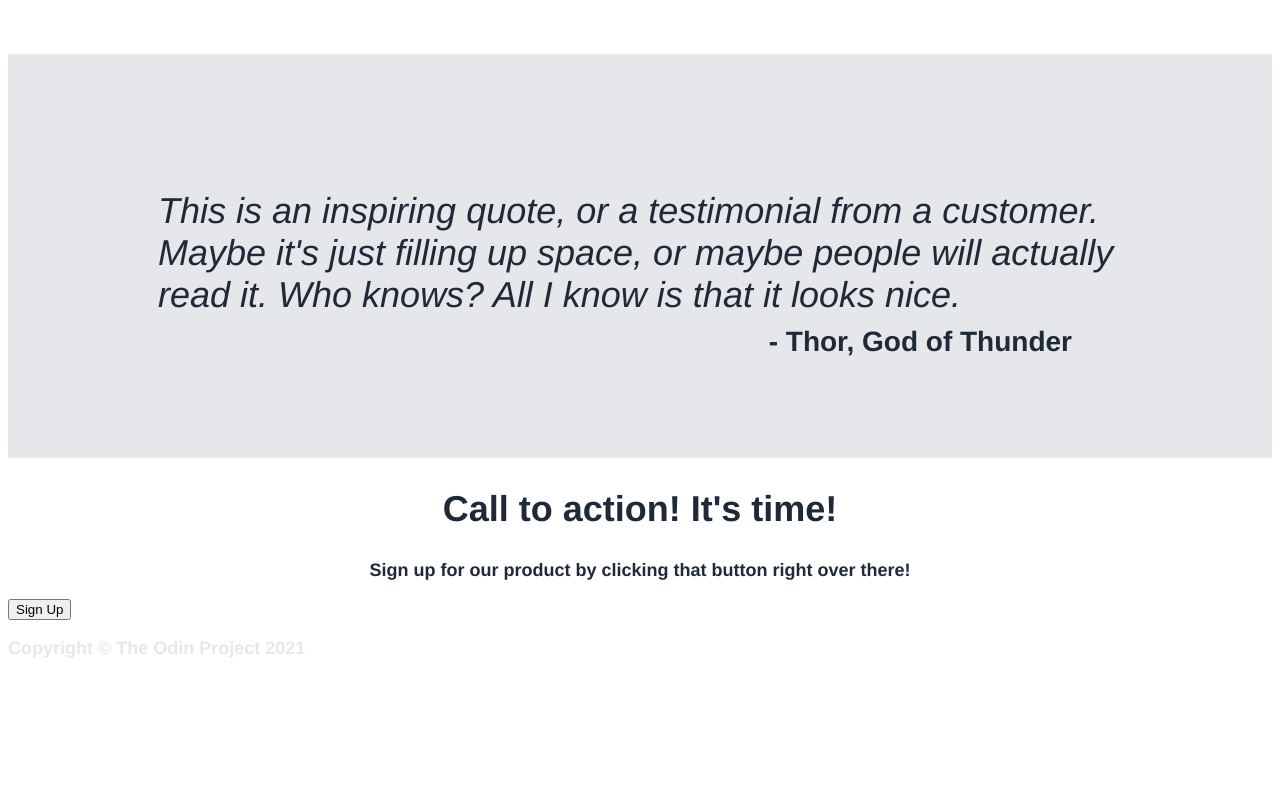
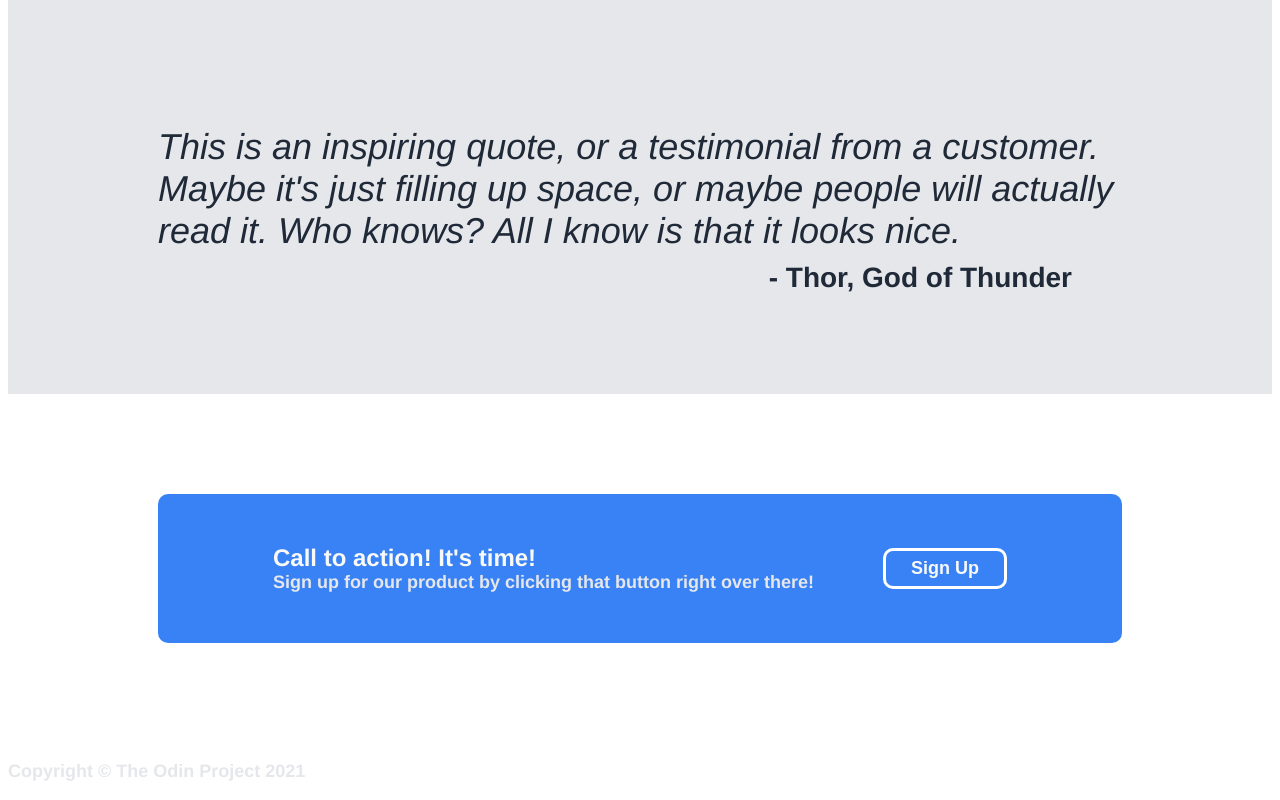
Before and after one commit to sabba2/project-landing-page, a plain HTML site: page index.html in a window 1280 px wide. Shown: the part 1004-1804 px from the top of the page. Before the commit the page ends 1681 px from the top, so only its background shows below. Drawn offline with Linux system fonts and the light colour scheme.

Commit message:
Style call to action

```diff
--- a/index.html
+++ b/index.html
@@ -57,11 +57,14 @@
           <h3 class="quotee">- Thor, God of Thunder</h3>
         </h3>
       </div>
-      <div class="action">
-        <h2>Call to action! It's time!</h2>
-        <h3>
-          Sign up for our product by clicking that button right over there!
-        </h3>
+      <div class="action-container">
+        <div class="action">
+          <h2>Call to action! It's time!</h2>
+          <h3>
+            Sign up for our product by clicking that button right over there!
+          </h3>
+        </div>
+
         <button>Sign Up</button>
       </div>
     </div>
--- a/style.css
+++ b/style.css
@@ -25,9 +25,8 @@ h3 {
   color: #e5e7eb;
   font-family: Helvetica, Arial, sans-serif;
 }
-/*main content block*/
-
-.main-content {
+/*main content */
+block .main-content {
   display: flex;
   padding: 100px 150px;
   background-color: #1f2937;
@@ -49,12 +48,14 @@ h1 {
 }
 
 .signup {
+  font-size: 18px;
   background-color: #3882f6;
   color: #f9faf8;
   padding: 7px 25px;
   font-weight: 700;
-  border-radius: 5px;
+  border-radius: 10px;
   border: none;
+  white-space: nowrap;
 }
 
 img {
@@ -73,7 +74,7 @@ img {
 .icon-container {
   display: flex;
   justify-content: center;
-  padding: 50px 50px 75px 50px;
+  padding: 35px 50px 75px 50px;
   gap: 50px 50px;
   flex-wrap: wrap;
 }
@@ -129,3 +130,46 @@ img {
   font-style: normal;
   margin: 0 50px 0 0;
 }
+
+/* Call to action */
+
+.action-container {
+  background-color: #3882f6;
+  margin: 100px 150px;
+  padding: 50px 115px;
+  border-radius: 10px;
+  display: flex;
+  justify-content: space-between;
+  align-items: center;
+  flex-wrap: wrap;
+}
+
+.action-container h2 {
+  font-size: 24px;
+  color: #f9faf8;
+  text-align: left;
+  margin: 0;
+}
+
+.action-container h3 {
+  font-size: 18px;
+  color: #e5e7eb;
+  text-align: left;
+  margin: 0;
+}
+
+.action-container .action {
+  margin-right: 30px;
+  flex: 1 1 200px;
+}
+
+.action-container button {
+  font-size: 18px;
+  background-color: #3882f6;
+  color: #f9faf8;
+  padding: 7px 25px;
+  font-weight: 700;
+  border-radius: 10px;
+  border: 3px solid white;
+  white-space: nowrap;
+}
```
